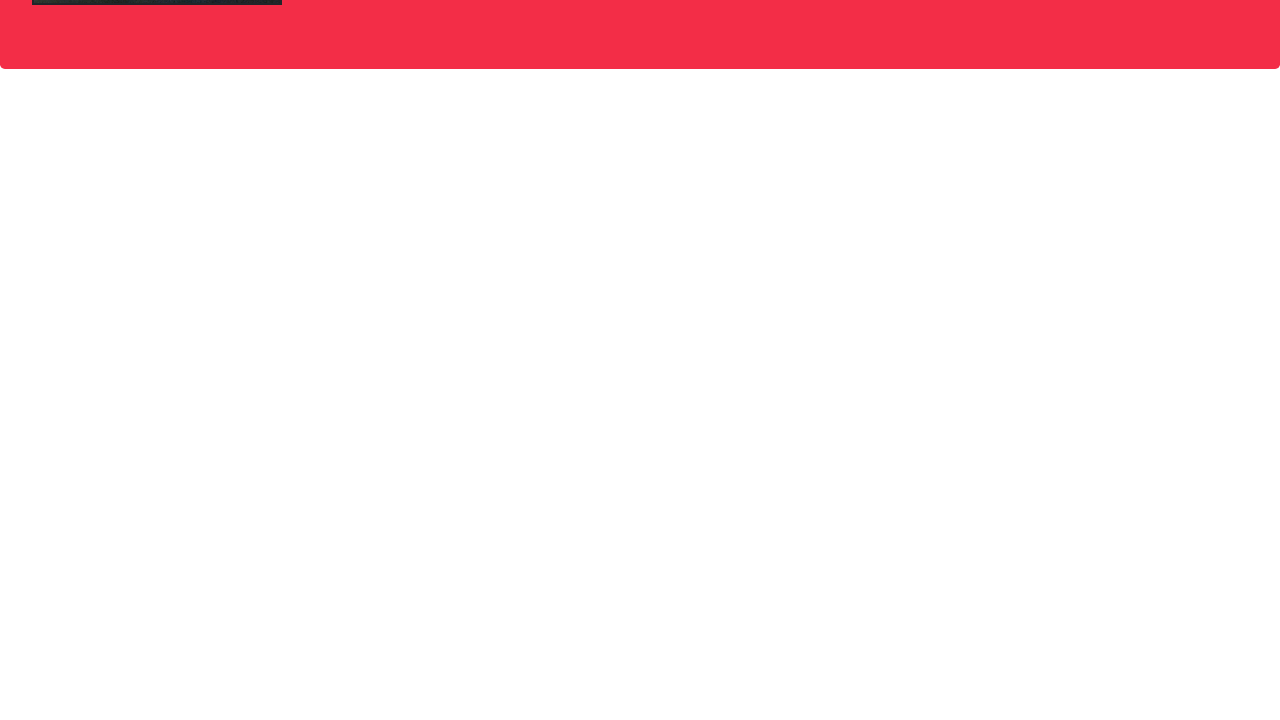
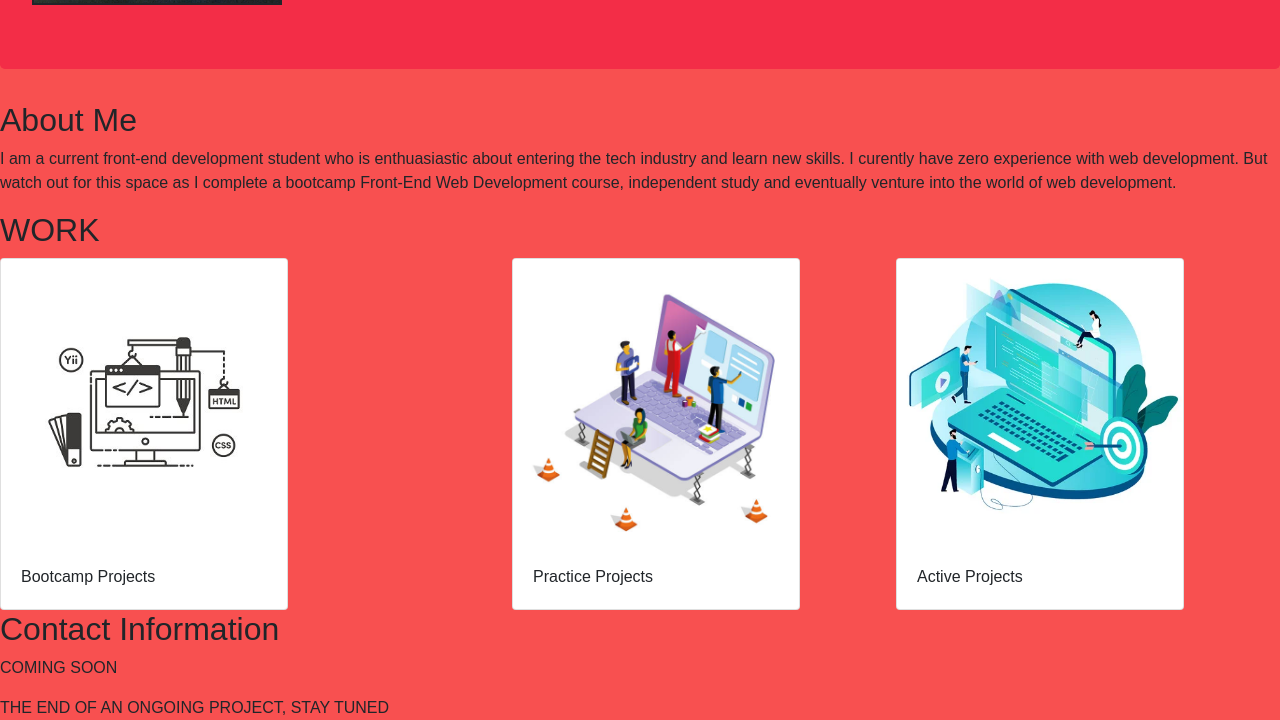
Before and after one commit to ChidoMunyanyi/Bootstrap-Portofolio, a plain HTML site: page index.html in a window 1280 px wide. Shown: the part 546-1266 px from the top of the page. Before the commit the page ends 800 px from the top, so only its background shows below. Drawn offline with nearby package versions, Linux system fonts and the light colour scheme.

Commit message:
Added Main and Footer Section including Card Titles in Grid

```diff
--- a/css/style.css
+++ b/css/style.css
@@ -7,6 +7,7 @@ body {
     margin: 0;
     padding: 0;
     font-family: sans-serif;
+    background-color: rgb(248, 80, 80);
 }
 
 .header {
@@ -34,3 +35,12 @@ body {
     background-color: rgb(243, 45, 71);
     display: flex;
 }
+
+.work {
+  display: grid;
+  grid-template-columns: 40% 30% 30%;
+}
+
+.workh2 {
+    display: flex;
+}
--- a/index.html
+++ b/index.html
@@ -23,7 +23,53 @@
         </ul>
      </nav>
     </header>
+
    <div class="jumbotron herobanner">
-    <img class="selfie" src="./images/EC320E80-F3F9-407D-9C27-0B04892DCEEF.jpeg"/>
+    <img class="selfie" src="./images/EC320E80-F3F9-407D-9C27-0B04892DCEEF.jpeg" alt="picture of Chido Munyanyi"/>
       <h2 class="display-4">Chido Munyanyi, Web Developer</h2>
    </div>
+
+    <main>
+      <section>
+        <h2>About Me</h2>
+        <div>
+          <p>I am a current front-end development student who is enthuasiastic about entering the tech industry and learn
+            new skills.
+            I curently have zero experience with web development.
+            But watch out for this space as I complete a bootcamp Front-End Web Development course, independent study and
+            eventually
+            venture into the world of web development.
+          </p>
+        </div>
+      </section>
+
+     <h2>WORK</h2>
+     <section class="work">
+      <div class="card" style="width: 18rem;">
+       <a href="https://github.com/ChidoMunyanyi/prework-study-guide"><img class="card-img-top" src="images/96716515-icon-web-development.jpg" alt="a computer screen with icons such as pencil, html, angle brackets and forward slash"></a>
+        <div class="card-body">
+        <p class="card-text">Bootcamp Projects</p>
+       </div>
+     </div>
+    <div class="card" style="width: 18rem;">
+      <a href="https://github.com/ChidoMunyanyi/Biography"><img class="card-img-top" src="images/istockphoto-1096969570-612x612.jpg" alt="a laptop with miniture people on it, constructing a webpage"></a>
+      <div class="card-body">
+        <p class="card-text">Practice Projects</p>
+      </div>
+    </div>
+    <div class="card" style="width: 18rem;">
+      <a href="https://github.com/ChidoMunyanyi/CHIDOMUNYANYIPORTOFOLIO"><img class="card-img-top" src="images/liravega258180500020.webp" alt="a laptop with miniture people around it showcasing a successful webpage deployment"></a>
+      <div class="card-body">
+        <p class="card-text">Active Projects</p>
+      </div>
+    </div>
+   </section>
+
+   <section>
+    <h2>Contact Information</h2>
+    <p>COMING SOON</p>
+   </section>
+    </main>
+    <footer>
+      THE END OF AN ONGOING PROJECT, STAY TUNED
+    </footer>
```
